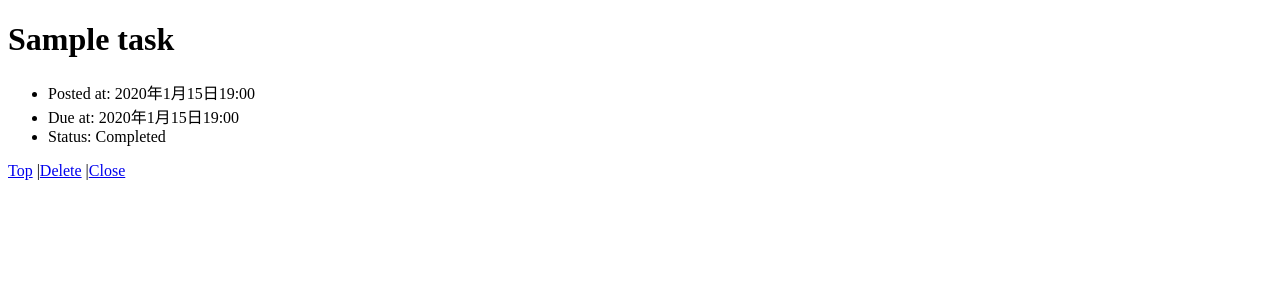
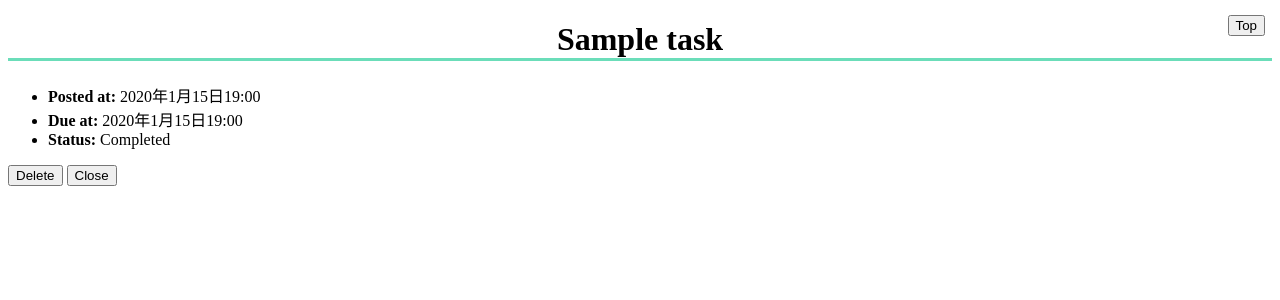
Before and after one commit to s1f102202156/django-test-exercise, a Django app: template todo/templates/todo/detail.html in a window 1280 px wide. Shown: the top 300 px of the page. Run offline with Django 4.2, Linux system fonts and the light colour scheme; the template is opened without the code that fills it: values that come from a table or form of the project are taken from there, others are empty; tables that the repository leaves empty hold one stand-in row (values such as "Sample post").

Commit message:
detail.htmlにcssの適用

```diff
--- /dev/null
+++ b/todo/templates/todo/detail.css
@@ -0,0 +1,15 @@
+h1{
+    border-bottom: solid rgb(107, 221, 185);
+    text-align: center;
+}
+
+.la{
+    font-weight: bold;
+}
+
+.top{
+    position: fixed;
+    right:15px;
+    top: 15px;
+    border-radius: 10px;
+}
--- a/todo/templates/todo/detail.html
+++ b/todo/templates/todo/detail.html
@@ -6,27 +6,29 @@
     <title>To Do Application</title>
     <meta charset="UTF-8">
     <meta name="author" content="INIAD">
+    <link rel="stylesheet" type="text/css" href="detail.css">
   </head>
-
   <body>
     <h1>{{ task.title }}</h1>
     <ul>
-      <li>Posted at: {{ task.posted_at }}</li>
+      <li><span class="la">Posted at:</span> {{ task.posted_at }}</li>
       {% if task.due_at %}
-      <li>Due at: {{ task.due_at }}</li>
+      <li><span class="la">Due at: </span>{{ task.due_at }}</li>
       {% endif %}
       {% if task.completed %}
-      <li>Status: Completed</li>
+      <li><span class="la">Status:</span> Completed</li>
       {% else %}
-      <li>Status: Not Completed</li>
+      <li><span class="la">Status: </span>Not Completed</li>
       {% endif %}
     </ul>
 
-    <div>
-      <a href="{% url 'index' %}">Top</a>
-      |<a href="{% url 'delete' task.id %}">Delete</a>
-      |<a href="{% url 'close' task.id %}">Close</a>
+    <a href="{% url 'delete' task.id %}"><button type="button">Delete</button></a>
+    <a href="{% url 'close' task.id %}"><button type="button">Close</button></a>
+    <div class="top">
+      <a href="{% url 'index' %}"><button type="button">Top</button></a>
     </div>
+
+
   </body>
 
 </html>
```
